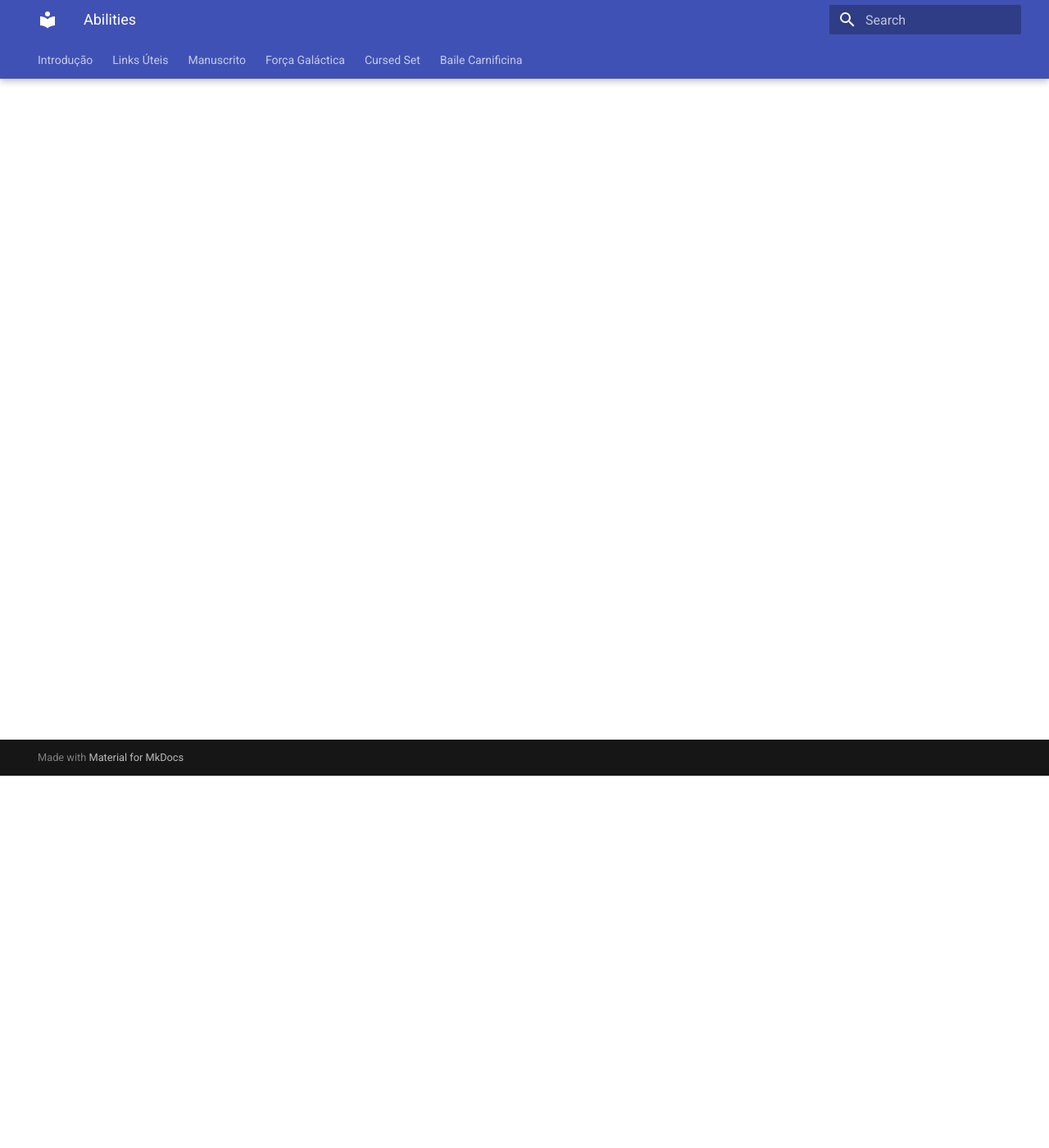
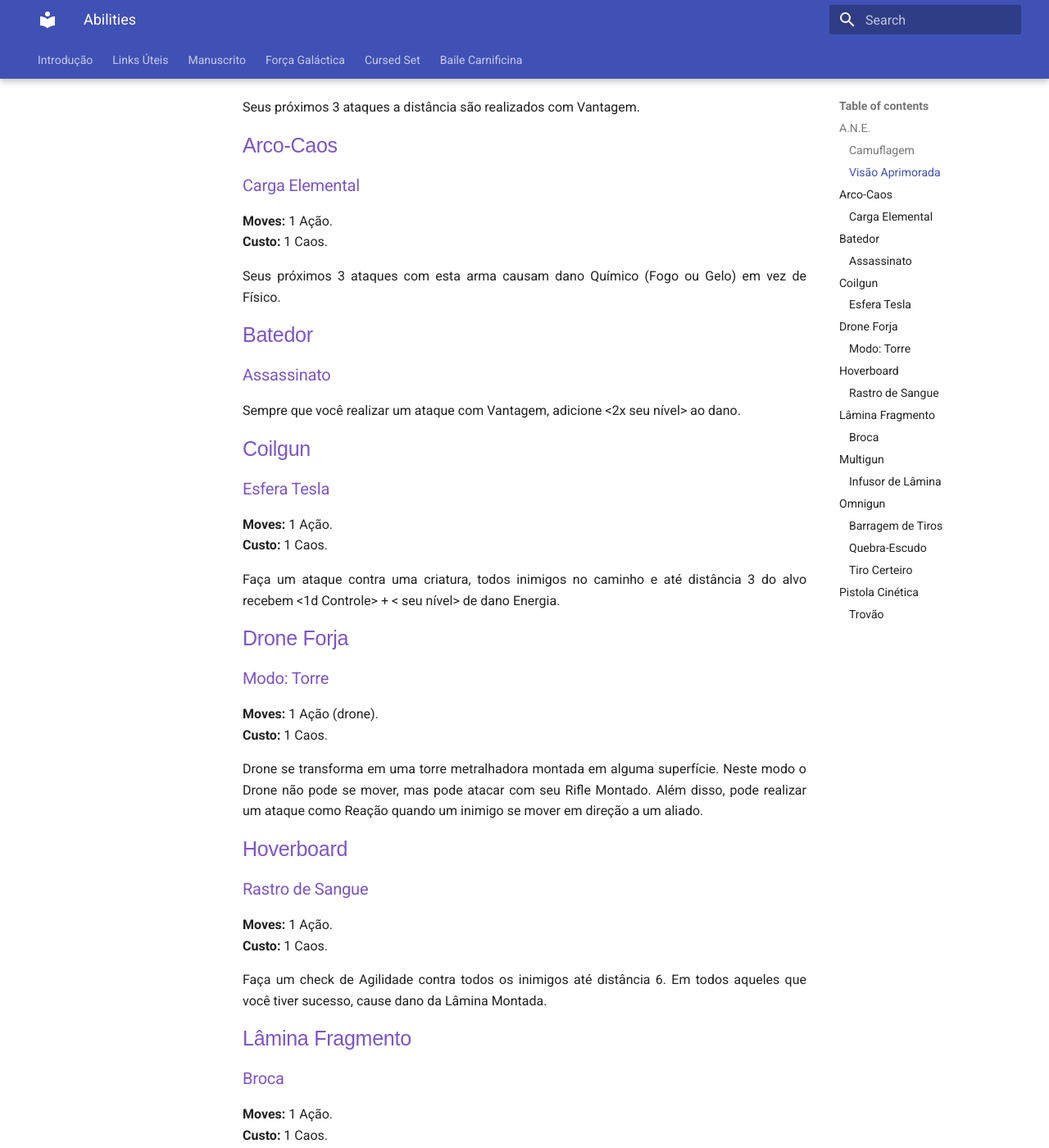
Before and after one commit to henriqueschorr/henriqueschorr.github.io, an MkDocs documentation site: the page built from docs/0_simplified/2_galactic_force/abilities.md, in a window 1280 px wide and 1400 px high, scrolled down 454 px. Shown: the whole window at 82% size. Built offline with MkDocs 1.6.1 and Material for MkDocs 9.7.7, drawn with Linux system fonts in a browser that asks for light colours; some of the changed text lies outside the part shown.

```diff
--- a/docs/0_simplified/2_galactic_force/abilities.md
+++ b/docs/0_simplified/2_galactic_force/abilities.md
@@ -1,17 +1,111 @@
+## A.N.E.
 
+### Camuflagem
 
+**Requisito:** A.N.E. Leve.
+**Moves:** 1 Ação.
+**Custo:** 1 Caos.
 
+Você está Escondido e deixa de ficar somente quando realizar um ataque.
 
+### Visão Aprimorada
 
+**Moves:** 1 Ação.
+**Custo:** 1 Caos.
 
+Seus próximos 3 ataques a distância são realizados com Vantagem.
 
+## Arco-Caos
 
-A.N.E.
-Arco-Caos
-Coilgun
-Drone Forja
-Hoverboard
-Lâmina Fragmento
-Multigun
-Omnigun
-Pistola Cinética
+### Carga Elemental
+
+**Moves:** 1 Ação.
+**Custo:** 1 Caos.
+
+Seus próximos 3 ataques com esta arma causam dano Químico (Fogo ou Gelo) em vez de Físico.
+
+## Batedor
+
+### Assassinato
+
+Sempre que você realizar um ataque com Vantagem, adicione <2x seu nível> ao dano.
+
+## Coilgun
+
+### Esfera Tesla
+
+**Moves:** 1 Ação.
+**Custo:** 1 Caos.
+
+Faça um ataque contra uma criatura, todos inimigos no caminho e até distância 3 do alvo recebem <1d Controle> + < seu nível> de dano Energia.
+
+## Drone Forja
+
+### Modo: Torre
+
+**Moves:** 1 Ação (drone).
+**Custo:** 1 Caos.
+
+Drone se transforma em uma torre metralhadora montada em alguma superfície. Neste modo o Drone não pode se mover, mas pode atacar com seu Rifle Montado. Além disso, pode realizar um ataque como Reação quando um inimigo se mover em direção a um aliado.
+
+## Hoverboard
+
+### Rastro de Sangue
+
+**Moves:** 1 Ação.
+**Custo:** 1 Caos.
+
+Faça um check de Agilidade contra todos os inimigos até distância 6. Em todos aqueles que você tiver sucesso, cause dano da Lâmina Montada.
+
+## Lâmina Fragmento
+
+### Broca
+
+**Moves:** 1 Ação.
+**Custo:** 1 Caos.
+
+Faça um ataque contra uma criatura. Em caso de sucesso, alvo recebe Dano Persistente 2.
+
+## Multigun
+
+### Infusor de Lâmina
+
+**Moves:** 1 Ação.
+**Custo:** 1 Caos.
+
+Escolha alguma arma de lâmina que não atire projéteis, gaste um composto químico Elemental. Countdown 2: Arma escolhida causa <1d Cérebro> dano Químico (Fogo, Gelo, Ácido) adicional.
+
+## Omnigun
+
+### Barragem de Tiros
+
+**Requisito:** Fuzil de Assalto
+**Moves:** 1 Ação.
+**Custo:** 1 Caos.
+
+Faça um ataque contra todos os inimigos até distância 10. Em todos aqueles que você tiver sucesso: Preso 1.
+
+### Quebra-Escudo
+
+**Requisito:** Espingarda
+**Moves:** 1 Ação.
+**Custo:** 1 Caos.
+
+Faça um ataque contra um inimigo. Em caso de sucesso e, se o alvo possua ao menos 1 AP, adicione <1d Controle> ao dano.
+
+### Tiro Certeiro
+
+**Requisito:** Fuzil de Precisão
+**Moves:** 1 Ação.
+**Custo:** 1 Caos.
+
+Faça um ataque contra um inimigo. Caso o alvo deste ataque use alguma Reação que ignoraria ou diminuiria o dano causado, cause o dano normalmente.
+
+## Pistola Cinética
+
+### Trovão
+
+**Moves:** 1 Ação.
+**Custo:** 1 Caos.
+
+Faça um ataque contra um inimigo. Em caso de sucesso, o alvo fica Incapacitado 1. Independentemente do resultado do check, o alvo e todos os outros inimigos até uma distância 20 do alvo ficam Debilitado 2.
```
Also changed, not shown: docs/0_simplified/2_galactic_force/equipment.md (+12 -8 lines), docs/0_simplified/2_galactic_force/index.md (+1 -1 lines), docs/0_simplified/2_galactic_force/moves.md (+39 -2 lines), docs/0_simplified/2_galactic_force/weapons.md (+10 -8 lines).
